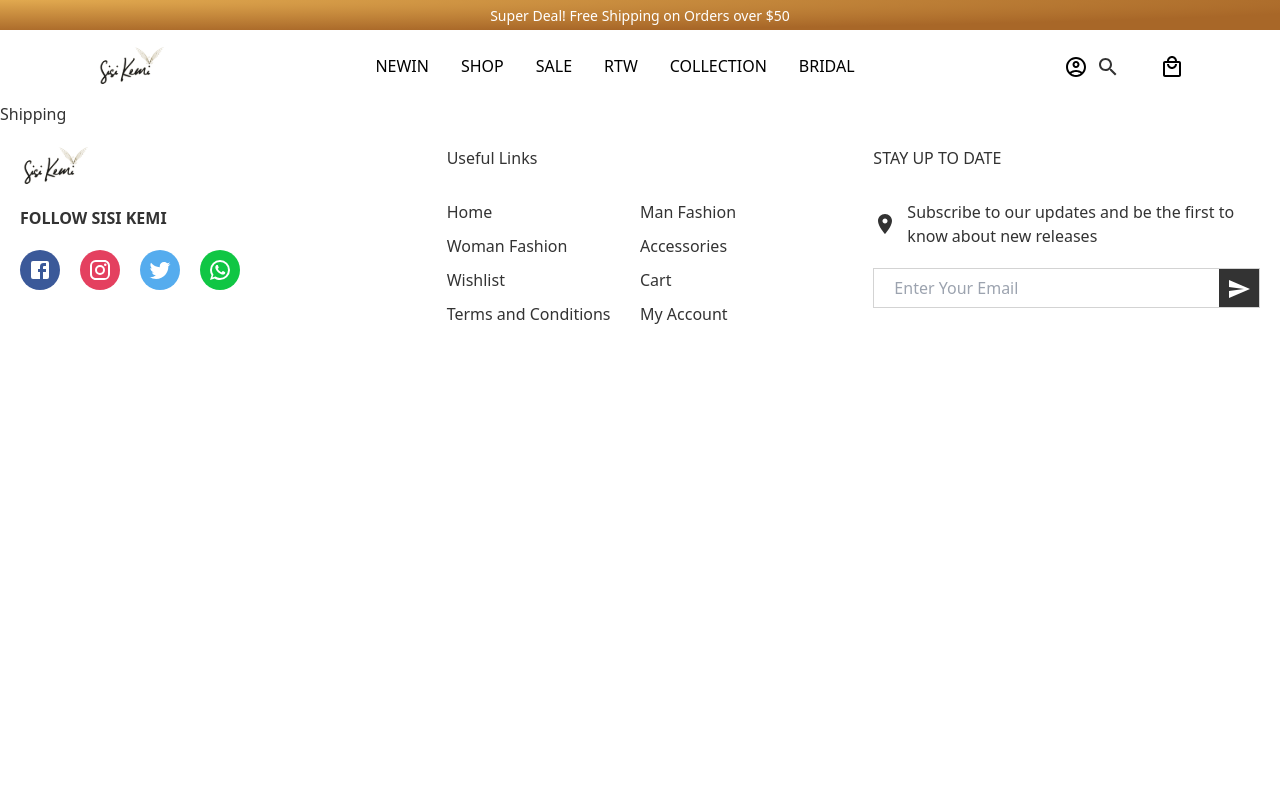
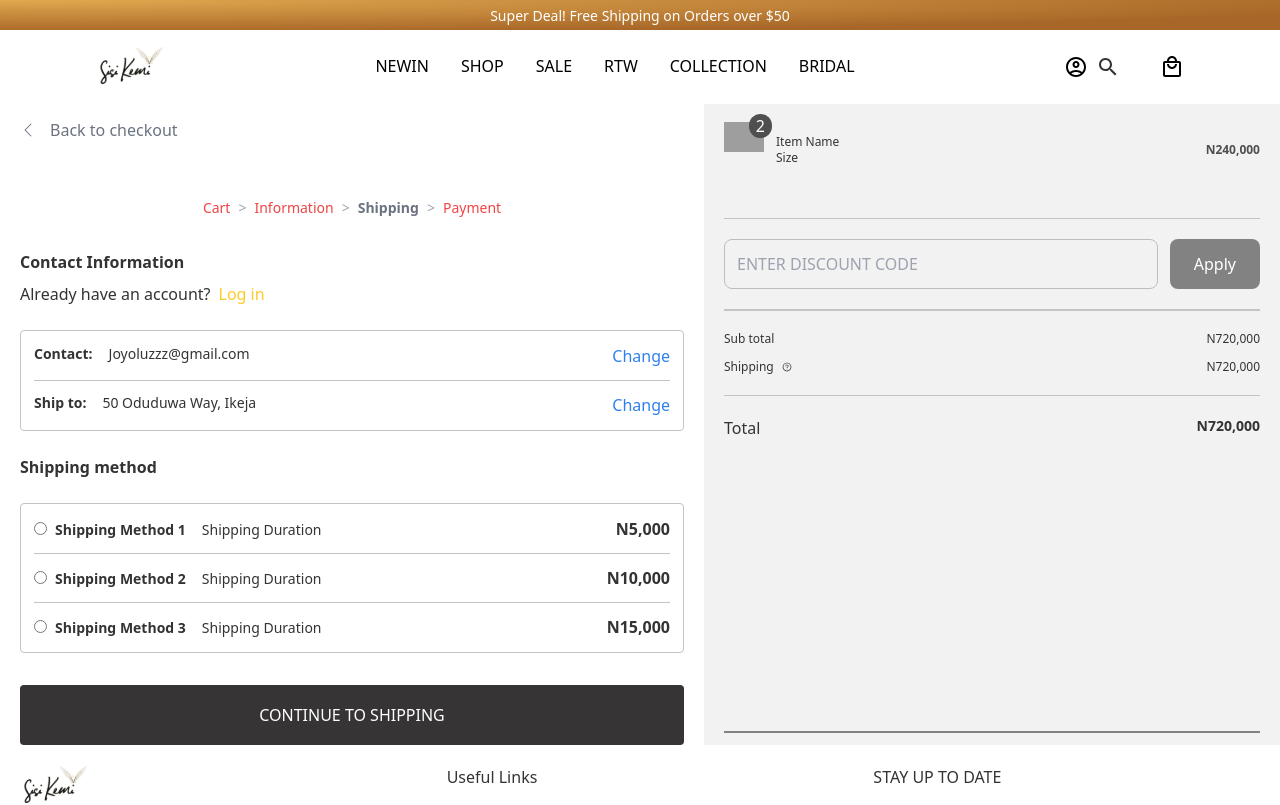
Before and after one commit to Shegs-Emma/sisiskemi, a React (Vite) app: page /cart/checkout/shipping in a window 1280 px wide. Shown: the top 805 px of the page. Built offline with nearby package versions, Linux system fonts and the light colour scheme; grey boxes are pictures that could not be loaded.

Commit message:
shipping page implemented

```diff
--- a/src/components/Breadcrumbs.jsx
+++ b/src/components/Breadcrumbs.jsx
@@ -9,7 +9,7 @@ const Breadcrumbs = () => {
 
   return (
     <div className='mt-[30px]  px-5 mb-8 '>
-      <nav className='flex items-center space-x-2 text-sm text-gray-500'>
+      <nav className='flex items-center space-x-2 text-sm text-gray-500 md:justify-center'>
         {pagePaths.map((path, index) => (
           <Fragment key={path}>
             {index > 0 && <span className='text-gray-400'>{'>'}</span>}
--- /dev/null
+++ b/src/components/CheckoutContent/ContactCard.jsx
@@ -0,0 +1,37 @@
+import { Link } from 'react-router-dom';
+
+const ContactCard = () => {
+  return (
+    <section className='px-5'>
+      <div className='mb-6'>
+        <h2 className='font-semibold mb-2'>Contact Information</h2>
+        <div className=' flex gap-2'>
+          <p>Already have an account?</p>
+          <Link className='text-[#FDCB2A]'>Log in</Link>
+        </div>
+      </div>
+      <div
+        id='contact information'
+        className='p-[13px] border border-grey-border rounded'
+      >
+        <div className='flex justify-between items-start'>
+          <div className='flex flex-col gap-4 md:flex-row'>
+            <p className='font-semibold text-sm'>Contact:</p>
+            <p className='text-sm'>Joyoluzzz@gmail.com</p>
+          </div>
+          <button className='text-[#2f80ed]'>Change</button>
+        </div>
+        <hr className='border-grey-border h-[0.4px] my-3' />
+        <div className='flex justify-between items-start'>
+          <div className='flex flex-col gap-4 md:flex-row'>
+            <p className='font-semibold text-sm'>Ship to:</p>
+            <p className='text-sm'>50 Oduduwa Way, Ikeja</p>
+          </div>
+          <button className='text-[#2f80ed]'>Change</button>
+        </div>
+      </div>
+    </section>
+  );
+};
+
+export default ContactCard;
--- a/src/components/CheckoutContent/OrderSummary.jsx
+++ b/src/components/CheckoutContent/OrderSummary.jsx
@@ -21,7 +21,7 @@ const OrderSummary = () => {
         </div>
         <p className='font-semibold text-sm'>N89,000</p>
       </div>
-      <div className='bg-[#E0E0E0] px-5 pt-[18px] pb-14 h-full'>
+      <div className='bg-[#E0E0E0] md:bg-[#f2f2f2] px-5 pt-[18px] pb-14 h-full'>
         {/* Order List */}
         <div className='mb-10'>
           <div className='flex justify-between items-center'>
@@ -52,7 +52,7 @@ const OrderSummary = () => {
             placeholder='ENTER DISCOUNT CODE'
             className='w-full text-grey-input p-3 rounded-lg bg-transparent border border-[#BDBDBD] '
           />
-          <button className='bg-grey-input px-6 py-4.5 rounded-lg outline-none'>
+          <button className='bg-grey-input px-6 py-4.5 rounded-lg outline-none text-white'>
             Apply
           </button>
         </div>
--- /dev/null
+++ b/src/components/CheckoutContent/ShippingContent.jsx
@@ -0,0 +1,28 @@
+import React from 'react';
+import OrderSummary from './OrderSummary';
+import Breadcrumbs from '../Breadcrumbs';
+import ContactCard from './ContactCard';
+import ShippingMethod from './ShippingMethod';
+
+const ShippingContent = () => {
+  return (
+    <div>
+      {' '}
+      <div className='md:flex flex-row-reverse w-full'>
+        <div className='md:basis-[45%] md:bg-[#f2f2f2] md:flex md:flex-col justify-between'>
+          <OrderSummary />
+          <div className='hidden md:block px-5'>
+            <hr className=' md:border-[0.6px] border-grey-input mb-3 ' />
+          </div>
+        </div>
+        <div className='md:mr-auto md:basis-[55%]'>
+          <Breadcrumbs />
+          <ContactCard />
+          <ShippingMethod />
+        </div>
+      </div>
+    </div>
+  );
+};
+
+export default ShippingContent;
--- /dev/null
+++ b/src/components/CheckoutContent/ShippingMethod.jsx
@@ -0,0 +1,73 @@
+import React from 'react';
+
+const ShippingMethod = () => {
+  return (
+    <div>
+      <section className='px-5 pt-6'>
+        <div className='mb-6'>
+          <h2 className='font-semibold mb-2'>Shipping method</h2>
+        </div>
+        <div
+          id='contact information'
+          className='p-[13px] border border-grey-border rounded'
+        >
+          <div className='flex justify-between items-start'>
+            <div className=''>
+              <input
+                type='radio'
+                id='1'
+                name='shipping_method'
+                value='Shipping Method 1'
+                className='mr-2'
+              />
+              <label className='inline-flex flex-col gap-4 md:flex-row '>
+                <p className='font-semibold text-sm'>Shipping Method 1</p>
+                <p className='text-sm'>Shipping Duration</p>
+              </label>
+            </div>
+            <p className='font-semibold'>N5,000</p>
+          </div>
+          <hr className='border-grey-border h-[0.4px] my-3' />
+          <div className='flex justify-between items-start'>
+            <div className=''>
+              <input
+                type='radio'
+                id='1'
+                name='shipping_method'
+                value='Shipping Method 1'
+                className='mr-2'
+              />
+              <label className='inline-flex flex-col gap-4 md:flex-row '>
+                <p className='font-semibold text-sm'>Shipping Method 2</p>
+                <p className='text-sm'>Shipping Duration</p>
+              </label>
+            </div>
+            <p className='font-semibold'>N10,000</p>
+          </div>
+          <hr className='border-grey-border h-[0.4px] my-3' />
+          <div className='flex justify-between items-start'>
+            <div className=''>
+              <input
+                type='radio'
+                id='1'
+                name='shipping_method'
+                value='Shipping Method 1'
+                className='mr-2'
+              />
+              <label className='inline-flex flex-col gap-4 md:flex-row '>
+                <p className='font-semibold text-sm'>Shipping Method 3</p>
+                <p className='text-sm'>Shipping Duration</p>
+              </label>
+            </div>
+            <p className='font-semibold'>N15,000</p>
+          </div>
+        </div>
+        <button className='w-full bg-primary text-white py-[18px] rounded mt-8 uppercase'>
+          Continue to Shipping
+        </button>
+      </section>
+    </div>
+  );
+};
+
+export default ShippingMethod;
--- a/src/components/CheckoutContent/index.jsx
+++ b/src/components/CheckoutContent/index.jsx
@@ -6,7 +6,7 @@ import Breadcrumbs from '../Breadcrumbs';
 const CheckoutContent = () => {
   return (
     <div className='md:flex flex-row-reverse w-full'>
-      <div className='md:basis-[45%] md:bg-[#E0E0E0] md:flex md:flex-col justify-between'>
+      <div className='md:basis-[45%] md:bg-[#f2f2f2] md:flex md:flex-col justify-between'>
         <OrderSummary />
         <div className='hidden md:block px-5'>
           <hr className=' md:border-[0.6px] border-grey-input mb-3 ' />
--- a/src/pages/Shipping.jsx
+++ b/src/pages/Shipping.jsx
@@ -1,7 +1,13 @@
 import React from 'react';
+import ShippingContent from '../components/CheckoutContent/ShippingContent';
+import CartLayout from '../components/Cart/CartLayout';
 
 const Shipping = () => {
-  return <div>Shipping</div>;
+  return (
+    <CartLayout>
+      <ShippingContent />
+    </CartLayout>
+  );
 };
 
 export default Shipping;
```
Also changed, not shown: src/components/CheckoutContent/Checkout.styled.js (deleted).
